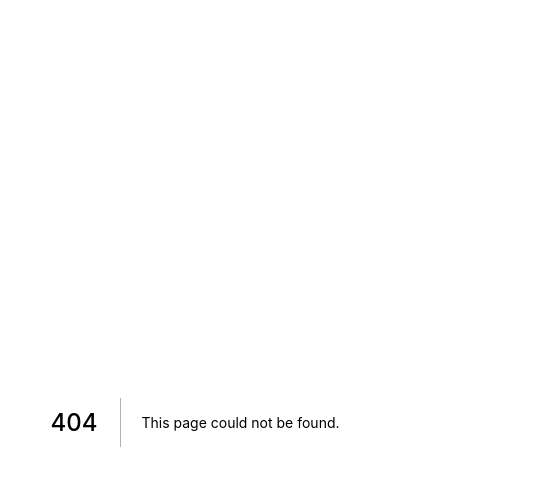
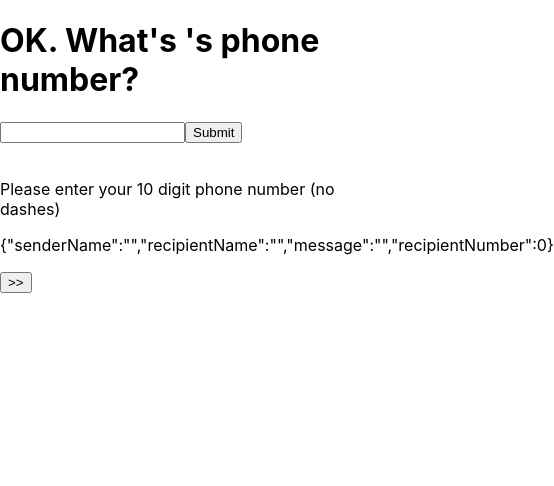
Before and after one commit to kent28808/olivebranchr2, a Next.js app: page /recipientNumber in a window 390 px wide. Before the commit this address had no page. Shown: the top 486 px of the page, 554 px wide, since content can reach past the window. Built offline with nearby package versions, Linux system fonts and the light colour scheme.

Commit message:
rename files for clarify, added form component to pages that intake names and phone number

```diff
--- /dev/null
+++ b/components/Forms/GetFormData.js
@@ -0,0 +1,26 @@
+import { useContext } from "react";
+import { MessageContext } from "../../context/MessageContext";
+
+export default function GetFormData(props) {
+  const context = useContext(MessageContext);
+  const { setMessageValues } = context;
+
+  async function handleSubmit(key, event) {
+    event.preventDefault();
+
+    let formData = event.target[key].value;
+    setMessageValues(key, formData);
+  }
+
+  return (
+    <form onSubmit={(e) => handleSubmit(props.msgKey, e)}>
+      <input
+        type={props.dataType}
+        id={props.inputId}
+        name={props.msgKey}
+        required
+      />
+      <button type='submit'>Submit</button>
+    </form>
+  );
+}
--- a/context/MessageContext.js
+++ b/context/MessageContext.js
@@ -10,10 +10,10 @@ export default function MessageProvider(props) {
     recipientNumber: 0,
   });
 
-  const setMessageValues = (key, values) => {
+  const setMessageValues = (key, value) => {
     setMessage({
       ...message,
-      [key]: values,
+      [key]: value,
     });
   };
 
--- a/pages/previewMessage.js
+++ b/pages/previewMessage.js
@@ -1,6 +1,6 @@
 import Link from "next/link";
 
-const recordingConfirmationscreen = () => {
+const previewMessageScreen = () => {
   return (
     <div>
       <h1>
@@ -9,11 +9,11 @@ const recordingConfirmationscreen = () => {
 
       <p>preview image of text message, audio recording and photo?</p>
       <br></br>
-      <Link href='/receipentNumber' passHref>
+      <Link href='/recipientNumber' passHref>
         <button>Next</button>
       </Link>
     </div>
   );
 };
 
-export default recordingConfirmationscreen;
+export default previewMessageScreen;
--- /dev/null
+++ b/pages/recipientNumber.js
@@ -0,0 +1,27 @@
+import Link from "next/link";
+import { useContext } from "react";
+import { MessageContext } from "../context/MessageContext";
+import GetFormData from "../components/Forms/GetFormData";
+
+export default function recipientPhoneScreen() {
+  const { message } = useContext(MessageContext);
+
+  return (
+    <div>
+      <h1>OK. What's {message.recipientName}'s phone number?</h1>
+      <GetFormData
+        dataType='tel'
+        msgKey='recipientNumber'
+        inputId='recipient-number'
+        pattern='[0-9]{3}[0-9]{3}[0-9]{4}'
+      />
+      <br />
+      <p>Please enter your 10 digit phone number (no dashes)</p>
+      {/* US numbers only right now */}
+      <p>{`${JSON.stringify(message)}`}</p>
+      <Link href='/sentConfirmation' passHref>
+        <button>{">>"}</button>
+      </Link>
+    </div>
+  );
+}
--- a/pages/sentConfirmation.js
+++ b/pages/sentConfirmation.js
@@ -1,9 +1,7 @@
-const finalOlivescreen = () => {
+export default function sentConfirmationScreen() {
   return (
     <div>
       <h1>Olive Branch successfully sent to Jen.</h1>
     </div>
   );
-};
-
-export default finalOlivescreen;
+}
--- a/pages/uploadPhoto.js
+++ b/pages/uploadPhoto.js
@@ -1,6 +1,6 @@
 import Link from "next/link";
 
-const commitmentScreen = () => {
+const uploadPhotoScreen = () => {
   return (
     <div>
       <h1>Next, let's make sure your partner can see you.</h1>
@@ -15,4 +15,4 @@ const commitmentScreen = () => {
   );
 };
 
-export default commitmentScreen;
+export default uploadPhotoScreen;
```
Also changed, not shown: components/Forms/SenderName.js (deleted, +0 -23 lines), pages/receipentName.js (deleted, +0 -19 lines), pages/receipentNumber.js (deleted, +0 -16 lines), pages/recipientName.js (added, +23 -0 lines), pages/userName.js (+5 -5 lines).
